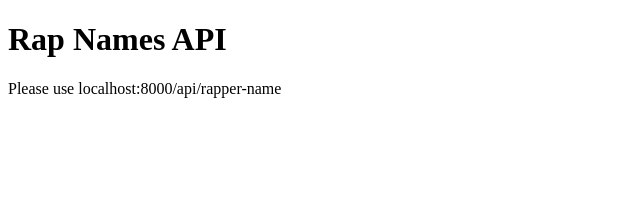
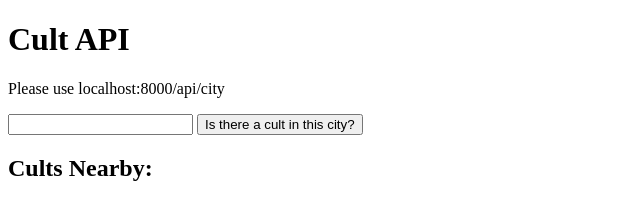
Before and after one commit to RDiMag/api-project, a website: page index.html in a window 1280 px wide. Shown: the whole page, without its empty margins (0-640 px from the left). Drawn offline with Linux system fonts and the light colour scheme.

Commit message:
added main.js

```diff
--- a/index.html
+++ b/index.html
@@ -7,7 +7,12 @@
     <title>API Project</title>
   </head>
   <body>
-    <h1>Rap Names API</h1>
-    <p>Please use localhost:8000/api/rapper-name</p>
+    <h1>Cult API</h1>
+    <p>Please use localhost:8000/api/city</p>
+    <input type="text" title="city" />
+    <button>Is there a cult in this city?</button>
+    <h2>Cults Nearby:</h2>
+
+    <script src="main.js"></script>
   </body>
 </html>
--- /dev/null
+++ b/public/main.js
@@ -0,0 +1 @@
+alert('working')
```
